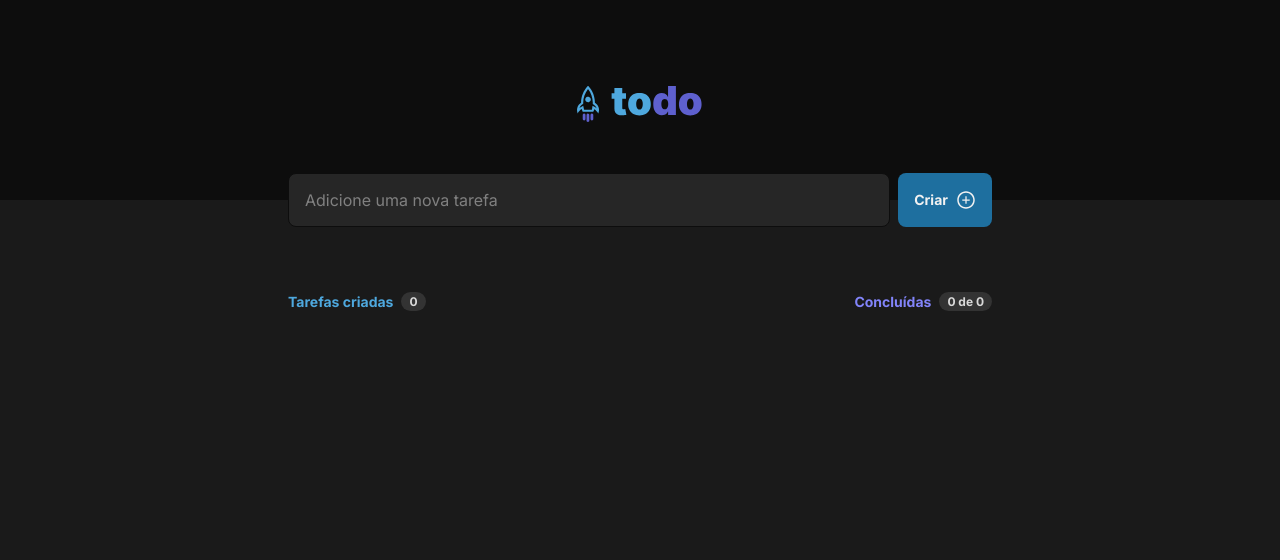
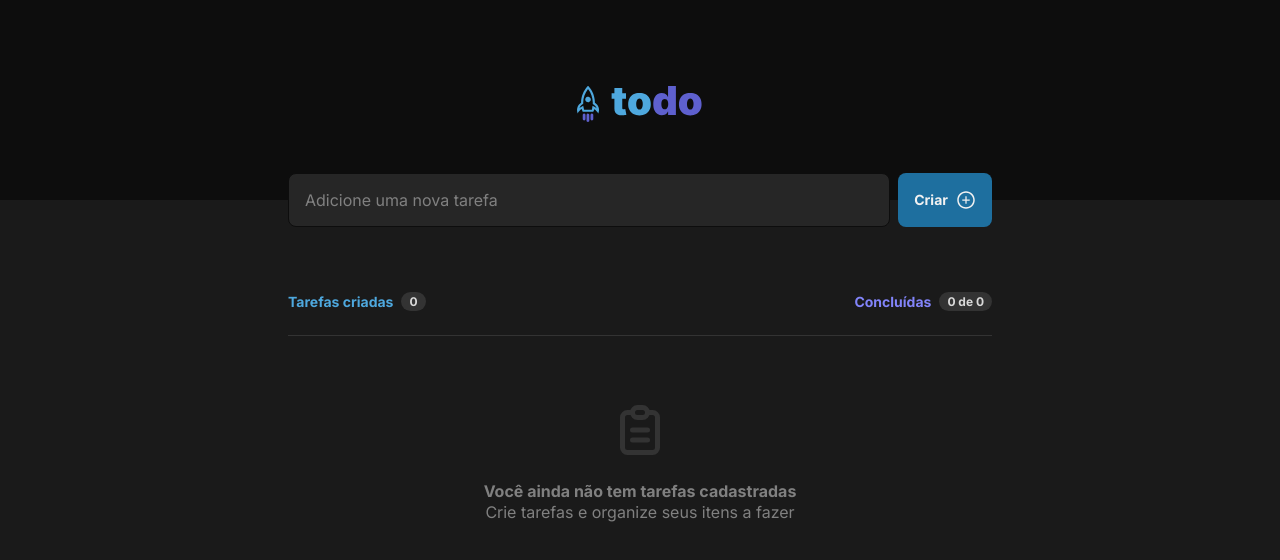
Before and after one commit to edusmpaio/todo-list, a React (Vite) app: page / in a window 1280 px wide. Shown: the top 560 px of the page. Built offline with nearby package versions, Linux system fonts and the light colour scheme.

Commit message:
add 'empty' section

```diff
--- a/src/components/Tasks/index.tsx
+++ b/src/components/Tasks/index.tsx
@@ -1,5 +1,7 @@
 import { Task } from "../Task";
 import { taskType } from "../../App";
+
+import { TbClipboardText } from "react-icons/tb";
 
 import styles from "./tasks.module.css";
 
@@ -37,6 +39,14 @@
             deleteTaskById={deleteTaskById}
           />
         ))}
+
+        {totalTasks <= 0 && (
+          <section className={styles.empty}>
+            <TbClipboardText size={60} />
+            <p>Você ainda não tem tarefas cadastradas</p>
+            <span>Crie tarefas e organize seus itens a fazer</span>
+          </section>
+        )}
       </div>
     </section>
   );
--- a/src/components/Tasks/tasks.module.css
+++ b/src/components/Tasks/tasks.module.css
@@ -42,3 +42,20 @@
   flex-direction: column;
   gap: 1.2rem;
 }
+
+.empty {
+  text-align: center;
+  color: var(--gray-300);
+  padding-top: 6.4rem;
+  border-top: 1px solid var(--gray-400);
+}
+
+.empty p {
+  font-weight: 700;
+  line-height: 140%;
+}
+
+.empty svg {
+  color: var(--gray-400);
+  margin-bottom: 1.6rem;
+}
```
